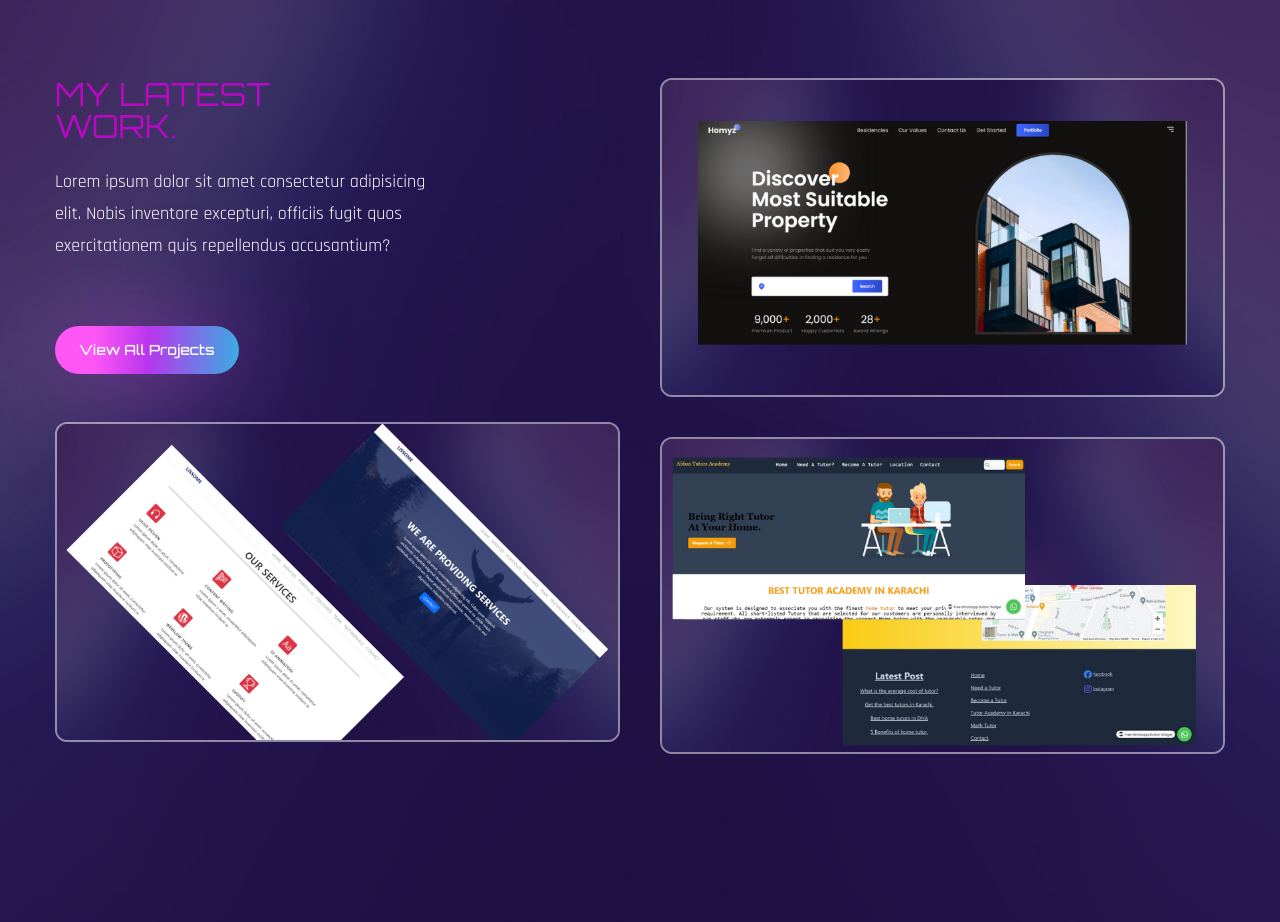
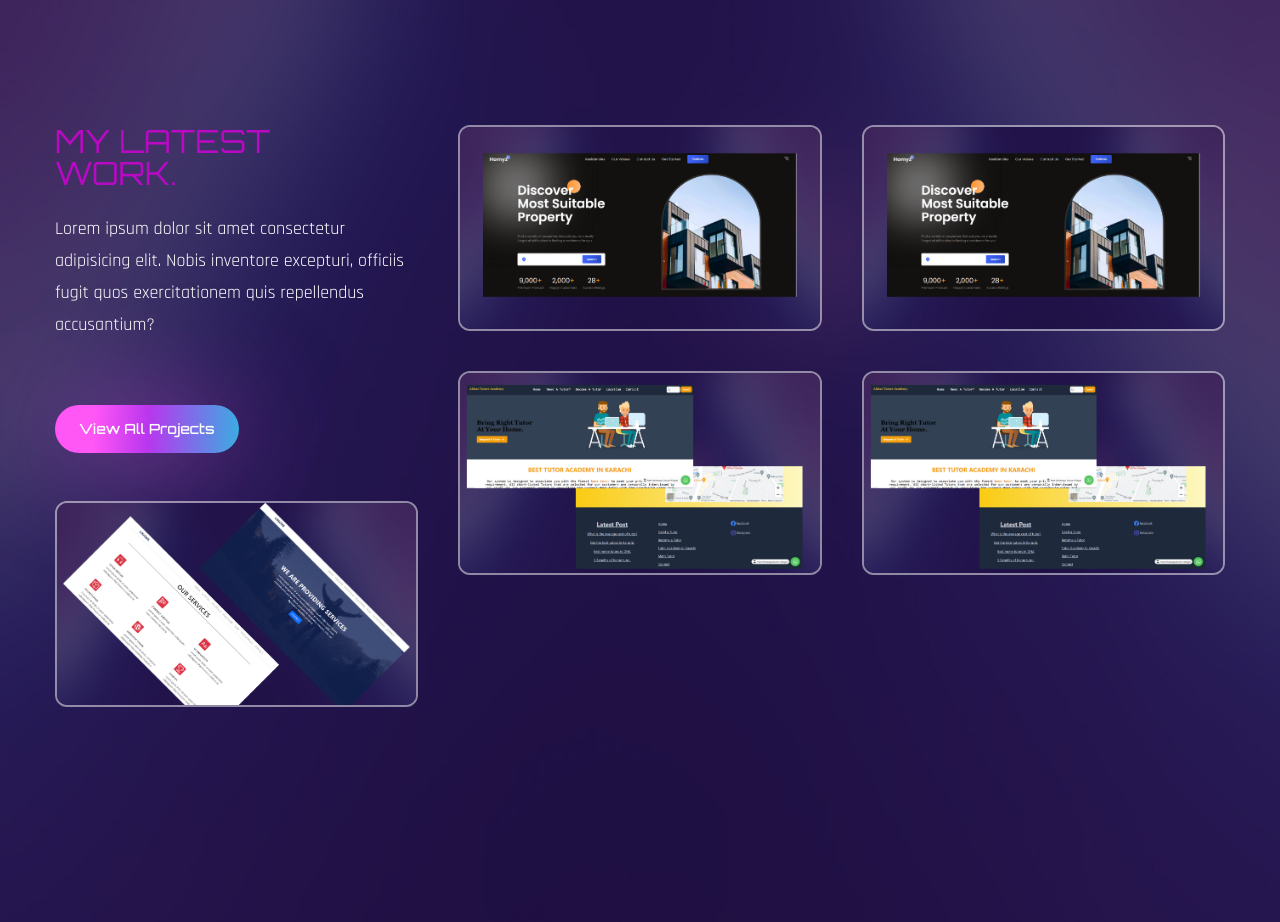
Before and after one commit to AbbasAliKazmi/abbas-portfolio, a React (Create React App) app: page / in a window 1280 px wide. Shown: the part 2320-3242 px from the top of the page. Built offline with nearby package versions, Linux system fonts and the light colour scheme; the HTML template or start-up script is replaced by a standard one; a web font is replaced by a local one.

Commit message:
Work Section 4th P

```diff
--- a/src/components/Work.js
+++ b/src/components/Work.js
@@ -85,6 +85,43 @@ const Work = () => {
               </div>
             </div>
           </motion.div>
+          <motion.div
+                       variants={fadeIn('left', 0.2)}
+                       initial='hidden'
+                       whileInView={"show"}
+                       viewport={{ once: false, amount:0.3}}
+          className='flex-1 flex flex-col gap-y-10'>
+            {/* img */}
+            <div className='group relative overflow-hidden border-2 border-white/50 rounded-xl'>
+              {/* overlay */}
+              <div className='group-hover:bg-black/70 w-full h-full absolute z-40 transition-all duration-300'></div>
+              {/* img */}
+              <img className='group-hover:scale-125 transaction-all dutation-500' src={Img2} alt="" />
+              {/* pretitle */}
+              <div className='absolute -bottom-full left-12 group-hover:bottom-24 transition-all duration-500 z-50 '>
+                <span className='text-gradient'>Next Js Dashboard </span>
+              </div>
+              {/* title */}
+              <div className='absolute -bottom-full left-12 group-hover:bottom-14 transition-all duration-700 z-50 '>
+                <span className='text-3xl text-white'>Acme Website</span>
+              </div>
+            </div>
+            {/* img */}
+            <div className='group relative overflow-hidden border-2 border-white/50 rounded-xl'>
+              {/* overlay */}
+              <div className='group-hover:bg-black/70 w-full h-full absolute z-40 transition-all duration-300'></div>
+              {/* img */}
+              <img className='group-hover:scale-125 transaction-all dutation-500' src={Img3} alt="" />
+              {/* pretitle */}
+              <div className='absolute -bottom-full left-12 group-hover:bottom-24 transition-all duration-500 z-50 '>
+                <span className='text-gradient'>ABC Design</span>
+              </div>
+              {/* title */}
+              <div className='absolute -bottom-full left-12 group-hover:bottom-14 transition-all duration-700 z-50 '>
+                <span className='text-3xl text-white'>Lorem Isppum  Website</span>
+              </div>
+            </div>
+          </motion.div>
         </div>
       </div>
     </section>
```
